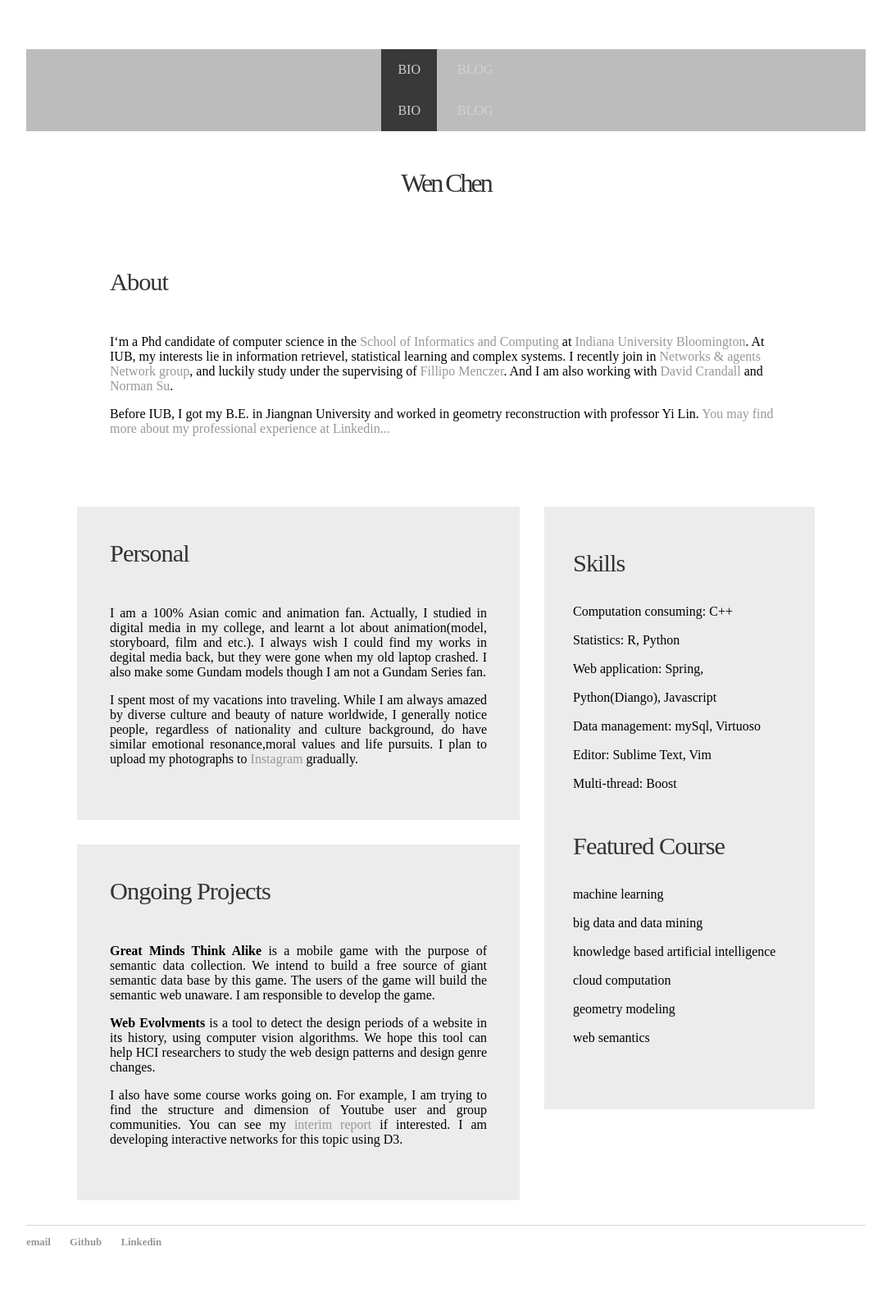
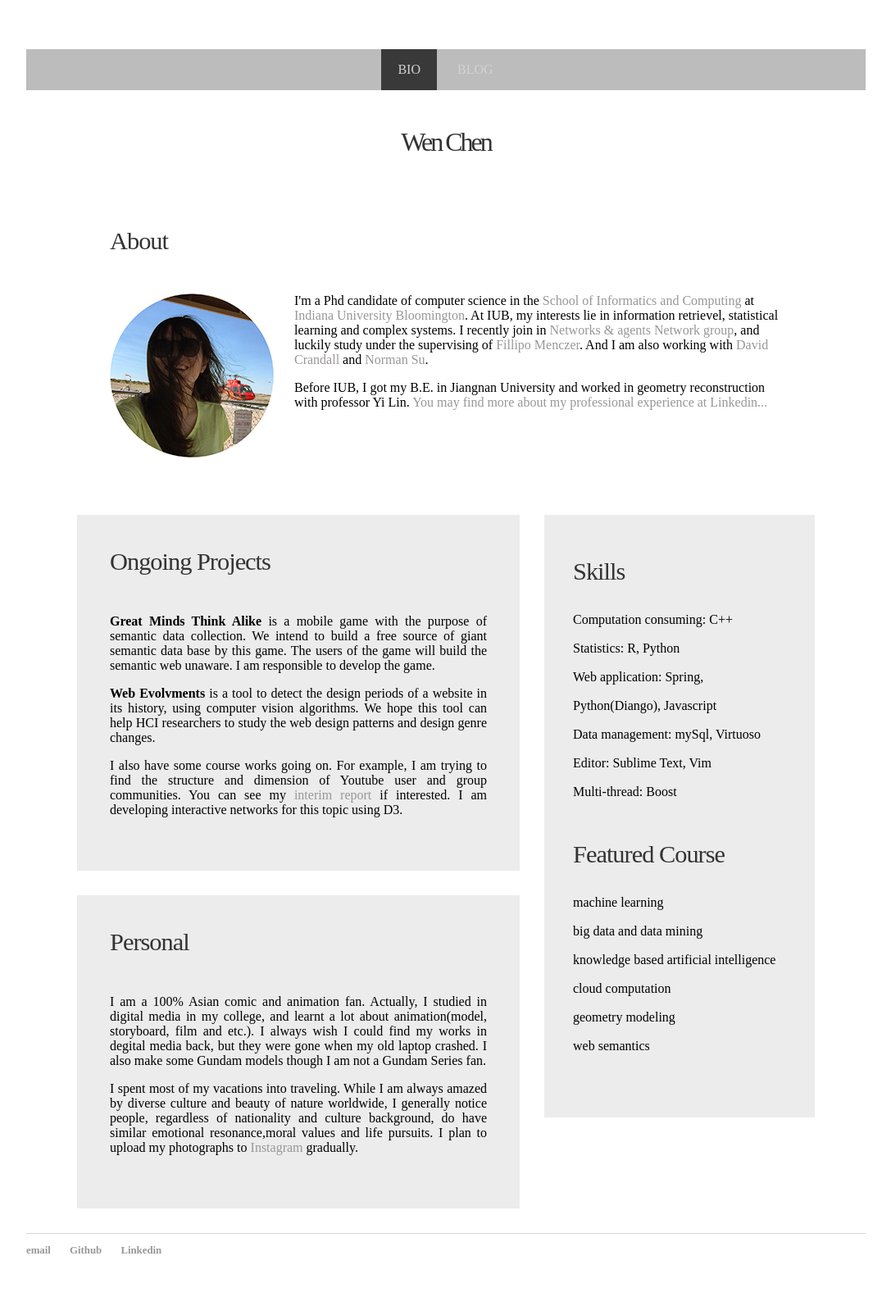
Before and after one commit to roisevege/roisevege.github.io, a Jekyll site: the page built from index.html, in a window 1280 px wide. Shown: the whole page at 82% size, without its empty margins (96-1183 px from the left). Built offline with Jekyll 4.4.1, drawn with Linux system fonts in a browser that asks for light colours.

Commit message:
css schema 1.7

```diff
--- a/_layouts/default.html
+++ b/_layouts/default.html
@@ -7,16 +7,6 @@
 	</head>
 
 	<body>
-	<div id = "wrapper">
-	<div id = "menu-wrapper">
-	<div id = "menu">
-		<ul>
-			<li class = "current_page_item"> <a href = "/">Bio</a></li>
-			<li> <a href = "/blog"> Blog </a></li>
-		</ul>
-	</div><!--menu-->
-	</div><!--menu-wrapper-->
-		<div class = "container">
 
 		{{content}}
 
--- a/css/main.css
+++ b/css/main.css
@@ -19,7 +19,7 @@
     color: #9a9696;
 }
 a:hover {
-    color: #fff;
+    color: #c7c4c4;
     text-shadow: 0 0 5px #666,
 }
 h1 {
--- a/index.html
+++ b/index.html
@@ -22,22 +22,15 @@
 
 	<div id = "about">
 	<h2 class = "title">About</h2>
-	<p> I‘m a Phd candidate of computer science in the <a href = "http://www.soic.indiana.edu/index.html">School of Informatics and Computing</a> at <a href = "https://www.indiana.edu/">Indiana University Bloomington</a>. At IUB, my interests lie in information retrievel, statistical learning and complex systems. I recently join in <a href = "http://cnets.indiana.edu/groups/nan/">Networks & agents Network group</a>, and luckily study under the supervising of <a href = "http://cnets.indiana.edu/people/filippo-menczer/">Fillipo Menczer</a>. And I am also working with <a href = "http://www.cs.indiana.edu/~djcran/">David Crandall</a> and <a href = "http://www.normsu.com/">Norman Su</a>.</p>
+	<p><img src="/image/profile.jpg" alt="" class="alignleft" /></p>
+	<p> I'm a Phd candidate of computer science in the <a href = "http://www.soic.indiana.edu/index.html">School of Informatics and Computing</a> at <a href = "https://www.indiana.edu/">Indiana University Bloomington</a>. At IUB, my interests lie in information retrievel, statistical learning and complex systems. I recently join in <a href = "http://cnets.indiana.edu/groups/nan/">Networks & agents Network group</a>, and luckily study under the supervising of <a href = "http://cnets.indiana.edu/people/filippo-menczer/">Fillipo Menczer</a>. And I am also working with <a href = "http://www.cs.indiana.edu/~djcran/">David Crandall</a> and <a href = "http://www.normsu.com/">Norman Su</a>.</p>
 	<p> Before IUB, I got my B.E. in Jiangnan University and worked in geometry reconstruction with professor Yi Lin. <a href = "https://www.linkedin.com/pub/wen-chen/b7/4a8/b3b">You may find more about my professional experience at Linkedin...</a></p>
 	</div><!--/.about-->
 
 	<div id="page">
 		<div id="content">
-		<div class="post">
-			<h2 class="title">Personal</h2>
-			<div class = "entry">
-				<p>I am a 100% Asian comic and animation fan. Actually, I studied in digital media in my college, and learnt a lot about animation(model, storyboard, film and etc.). I always wish I could find my works in degital media back, but they were gone when my old laptop crashed. I also make some Gundam models though I am not a Gundam Series fan.</p>
-				<p>I spent most of my vacations into traveling. While I am always amazed by diverse culture and beauty of nature worldwide, I generally notice people, regardless of nationality and culture background, do have similar emotional resonance,moral values and life pursuits. I plan to upload my photographs to <a href = "https://instagram.com/calibeef/">Instagram</a> gradually.
-				</p>
-			</div><!--/.entry-->
-		</div><!--/.post-->
 
-		<div class="post">
+				<div class="post">
 			<h2 class="title">Ongoing Projects</h2>
 			<div class = "entry">
 				<p> <strong>Great Minds Think Alike</strong> is a mobile game with the purpose of semantic data collection. We intend to build a free source of giant semantic data base by this game. The users of the game will build the semantic web unaware. I am responsible to develop the game.
@@ -48,6 +41,14 @@
 			</div><!--/.entry-->
 		</div><!--/.post-->
 
+		<div class="post">
+			<h2 class="title">Personal</h2>
+			<div class = "entry">
+				<p>I am a 100% Asian comic and animation fan. Actually, I studied in digital media in my college, and learnt a lot about animation(model, storyboard, film and etc.). I always wish I could find my works in degital media back, but they were gone when my old laptop crashed. I also make some Gundam models though I am not a Gundam Series fan.</p>
+				<p>I spent most of my vacations into traveling. While I am always amazed by diverse culture and beauty of nature worldwide, I generally notice people, regardless of nationality and culture background, do have similar emotional resonance,moral values and life pursuits. I plan to upload my photographs to <a href = "https://instagram.com/calibeef/">Instagram</a> gradually.
+				</p>
+			</div><!--/.entry-->
+		</div><!--/.post-->
 		</div><!--/.content-->
 		<div id = "sidebar">
 			<ul>
```
